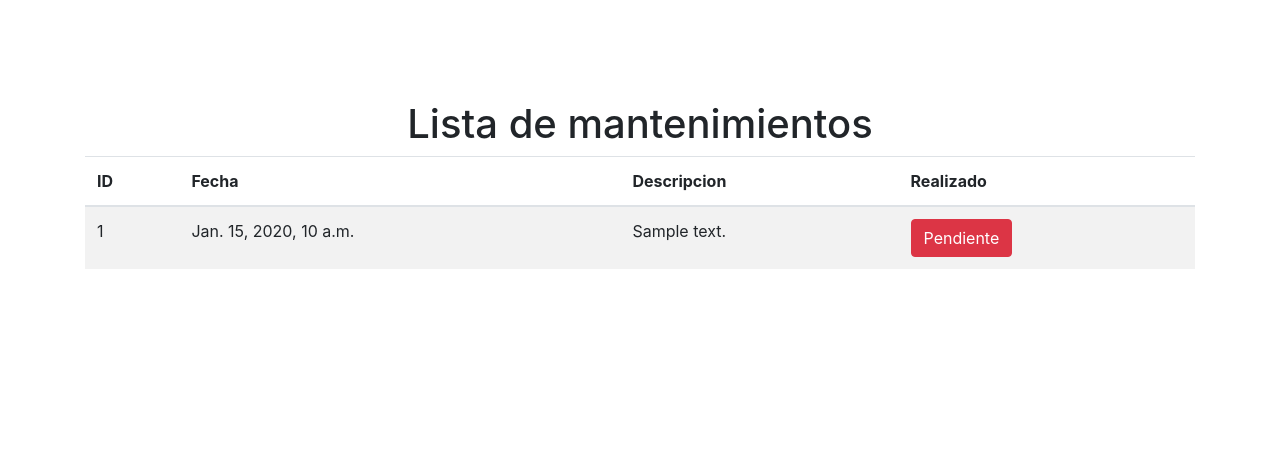
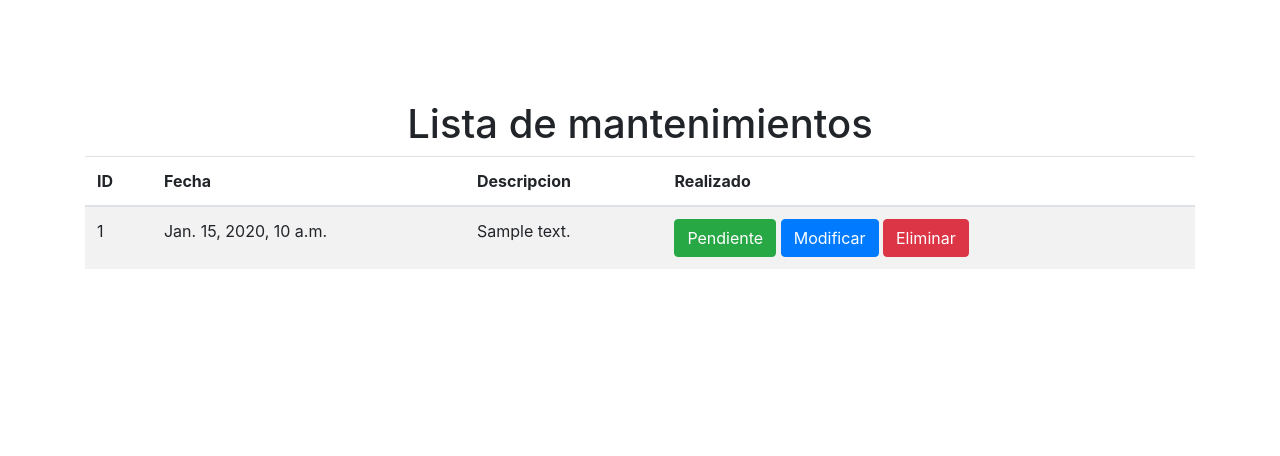
Before and after one commit to luispf1290/scir, a Django app: template templates/manto/mantoList.html in a window 1280 px wide. Shown: the top 456 px of the page. Run offline with Django 3.2, Linux system fonts and the light colour scheme; the template is opened without the code that fills it: most values are stand-ins (such as "Sample title", 1, 10 or a date in 2020); some libraries are stand-ins or nearby versions.

Commit message:
Se agrego rutas, vistas y  clases para eliminar y editar mantenimiento.

```diff
--- a/manto/urls.py
+++ b/manto/urls.py
@@ -17,11 +17,14 @@ Including another URLconf
 from django.conf.urls import url
 from django.contrib.auth.decorators import login_required
 
-from manto.views import MantenimientoCreateView, MantenimientoListView
+from manto.views import MantenimientoCreateView, MantenimientoListView, MantenimientoUpdateView, MantenimientoDeleteView
 from manto import views
 
 urlpatterns = [
     url(r'^nuevo/', login_required(MantenimientoCreateView.as_view()), name='newManto'),
+    url(r"^modificar/(?P<pk>\d+)", login_required(MantenimientoUpdateView.as_view()), name="updateManto"),
+    url(r"^eliminar/(?P<pk>\d+)", login_required(MantenimientoDeleteView.as_view()), name="deleteManto"),
+
     url(r'^lista/$', login_required(MantenimientoListView.as_view()), name='listManto'),
     url(r"^lista/(?P<pk>\d+)", login_required(views.MantenimientoRealizadoUpdate), name="checkList"),
     url(r'^fecha_manto/$', login_required(views.fechaManto), name="fechaManto"),
--- a/templates/manto/mantoList.html
+++ b/templates/manto/mantoList.html
@@ -19,11 +19,14 @@
                 <td>{{ manto.descripcion }}</td>
                 {% if manto.aplicado %}
                 <td>
-                    <button class="btn btn-success">Hecho</button>
+                    <button class="btn btn-secondary">Hecho</button>
+                    <a href="{% url 'manto:deleteManto' manto.id %}" class="btn btn-danger">Eliminar</a>
                 </td>
                 {% else %}
                 <td>
-                    <a href="{% url 'manto:checkList' manto.id %}" class="btn btn-danger">Pendiente</a>
+                    <a href="{% url 'manto:checkList' manto.id %}" class="btn btn-success">Pendiente</a>
+                    <a href="{% url 'manto:updateManto' manto.id %}" class="btn btn-primary">Modificar</a>
+                    <a href="{% url 'manto:deleteManto' manto.id %}" class="btn btn-danger">Eliminar</a>
                 </td>
                 {% endif %}
 
```
Also changed, not shown: manto/views.py (+12 -0 lines), templates/manto/mantoDelete.html (added, +16 -0 lines), 3 other files.
